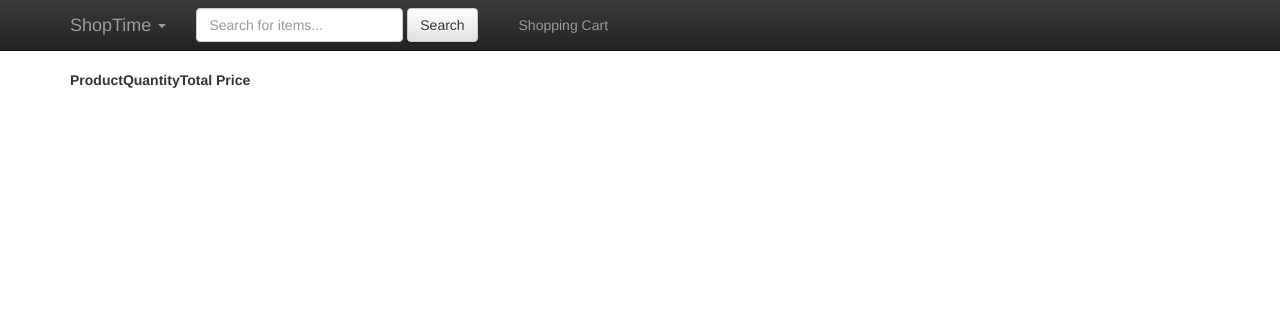
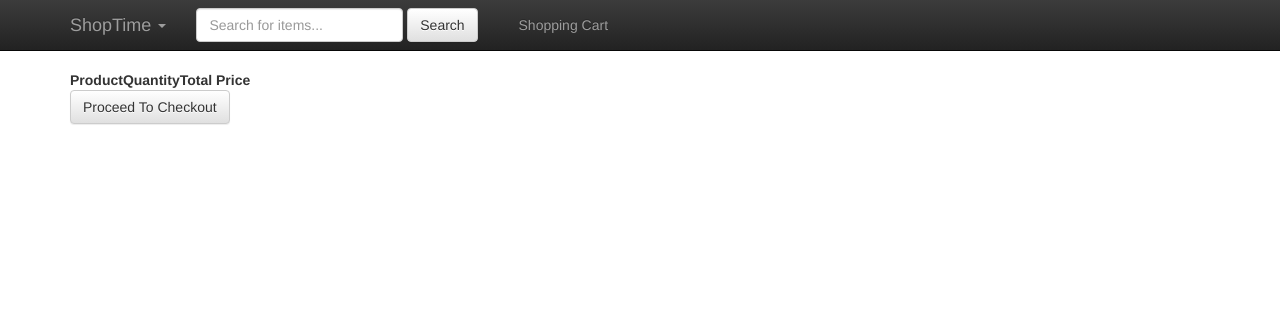
Before and after one commit to marajac/4393uiproject, a Django app: page /cart/ in a window 1280 px wide. Shown: the top 311 px of the page. Run offline with Django 3.2, Linux system fonts and the light colour scheme; data comes from the database, SQL or seed files in the repository; data that the repository does not hold is empty; some web fonts are replaced.

Commit message:
Added 'Proceed To Checkout' button on cart page

```diff
--- a/cart/templates/cart.html
+++ b/cart/templates/cart.html
@@ -20,4 +20,6 @@
         {% endfor %}
     </table>
 
+    <a href="{% url 'checkout' %}" class="btn btn-default"> Proceed To Checkout</a>
+
 {% endblock %}
```
